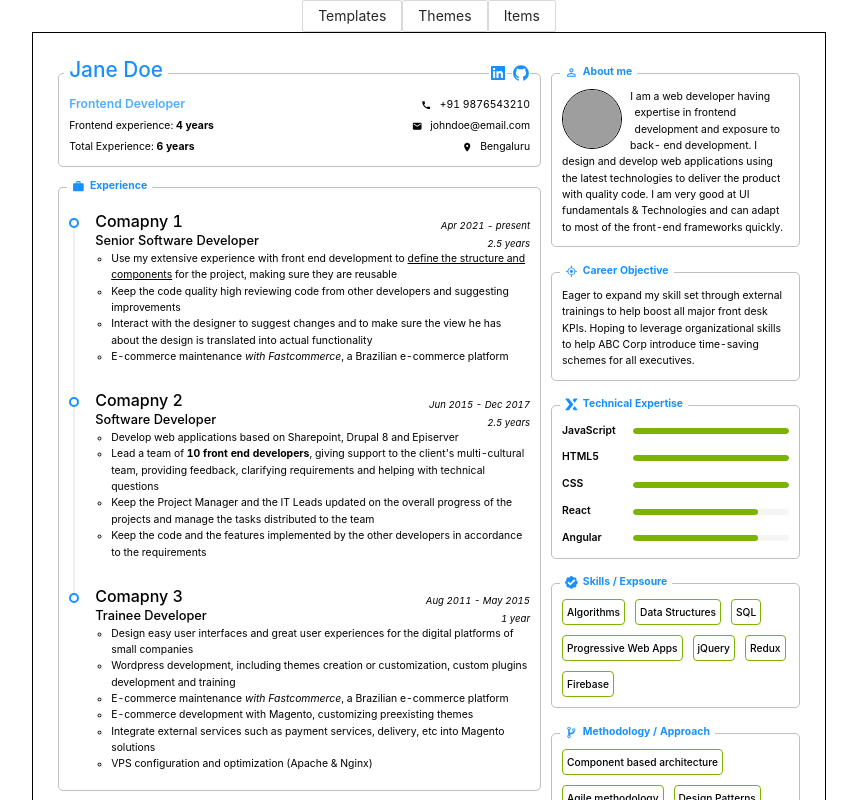
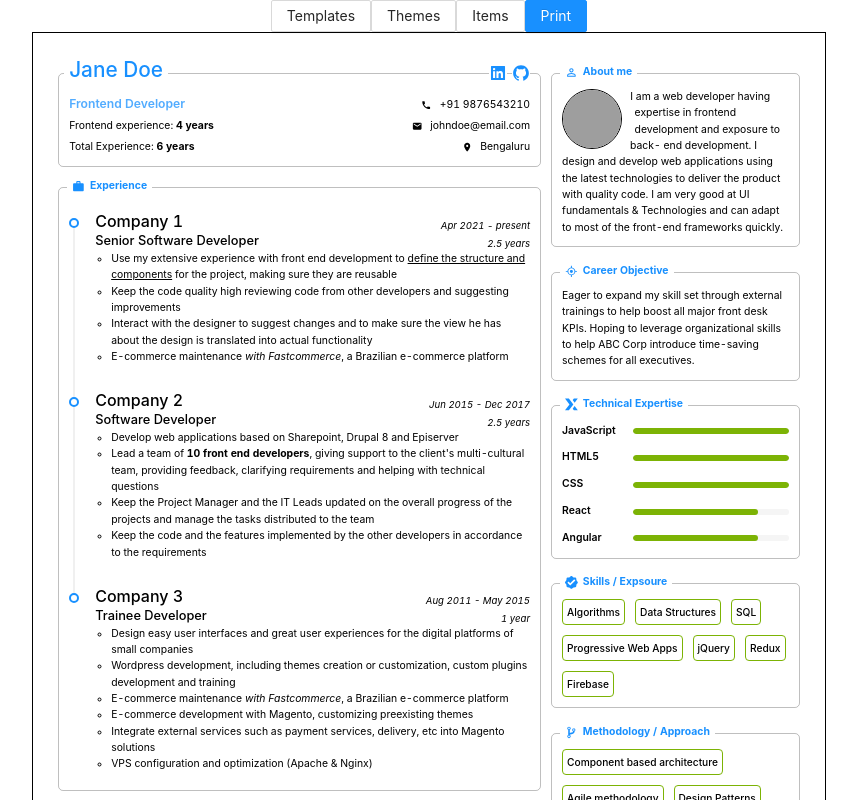
Before and after one commit to sadanandpai/resume-builder, a React (Vite) app: page / in a window 1280 px wide. Shown: the top 800 px of the page, without its empty margins (211-1068 px from the left). Built offline with nearby package versions, Linux system fonts and the light colour scheme; grey boxes are pictures that could not be loaded.

Commit message:
print option added

```diff
--- a/src/App.tsx
+++ b/src/App.tsx
@@ -1,7 +1,8 @@
-import React, { useState } from "react";
+import React from "react";
 import { ThemeProvider } from "styled-components";
 import { SettingsHeader } from "./components/core/settings-header/SettingsHeader";
 import { Resume } from "./components/pages/Resume";
+import { useIntro } from "./components/stores/data.store";
 import { useThemes } from "./components/stores/theme.store";
 
 export function App() {
--- a/src/components/common/data.ts
+++ b/src/components/common/data.ts
@@ -69,7 +69,7 @@ export const experience = {
   title: "Experience",
   companies: [
     {
-      name: "Comapny 1",
+      name: "Company 1",
       role: "Senior Software Developer",
       years: "Apr 2021 - present",
       expYears: "2.5 years",
@@ -81,7 +81,7 @@ export const experience = {
       ],
     },
     {
-      name: "Comapny 2",
+      name: "Company 2",
       role: "Software Developer",
       years: "Jun 2015 - Dec 2017",
       expYears: "2.5 years",
@@ -93,7 +93,7 @@ export const experience = {
       ],
     },
     {
-      name: "Comapny 3",
+      name: "Company 3",
       role: "Trainee Developer",
       years: "Aug 2011 - May 2015",
       expYears: "1 year",
--- /dev/null
+++ b/src/components/core/settings-header/PrintSettings.tsx
@@ -0,0 +1,30 @@
+import React, { useEffect } from "react";
+import { Button } from "antd";
+import { useIntro } from "../../stores/data.store";
+
+export function PrintSettings() {
+  const intro = useIntro((state: any) => state.intro);
+
+  function onPrintHandler() {
+    window.print();
+  }
+
+  useEffect(() => {
+    window.addEventListener("beforeprint", () => {
+      window.document.title =
+        `Resume_${intro.name}_${intro.role}_${intro.experience[1]?.years}`
+          .split(" ")
+          .join("_");
+    });
+
+    window.addEventListener("afterprint", () => {
+      window.document.title = "Single Page Resume Builder";
+    });
+  }, [intro]);
+
+  return (
+    <Button type="primary" onClick={onPrintHandler}>
+      Print
+    </Button>
+  );
+}
--- a/src/components/core/settings-header/SettingsHeader.tsx
+++ b/src/components/core/settings-header/SettingsHeader.tsx
@@ -4,6 +4,7 @@ import { FlexHC } from "../../common/styles";
 import { ThemeSettings } from "./ThemeSettings";
 import { TemplateSettings } from "./TemplatesSettings";
 import { ItemSettings } from "./ItemSettings";
+import { PrintSettings } from "./PrintSettings";
 
 const Header = styled(FlexHC)`
     @media print{
@@ -17,6 +18,7 @@ export function SettingsHeader() {
       <TemplateSettings />
       <ThemeSettings />
       <ItemSettings />
+      <PrintSettings />
     </Header>
   );
 }
--- a/src/index.css
+++ b/src/index.css
@@ -6,14 +6,26 @@ body {
   font-size: 0.65rem;
 }
 
+@media print {
+  body *,
+  *::before,
+  *::after {
+    -webkit-print-color-adjust: exact !important; /* Chrome, Safari, Edge */
+    color-adjust: exact !important; /*Firefox*/
+  }
+}
+
+
 @page {
   size: A4;
+  margin: 0;
 }
 
-ul, li{
+ul,
+li {
   font-size: 0.65rem;
 }
 
-p{
+p {
   margin: 0;
 }
```
